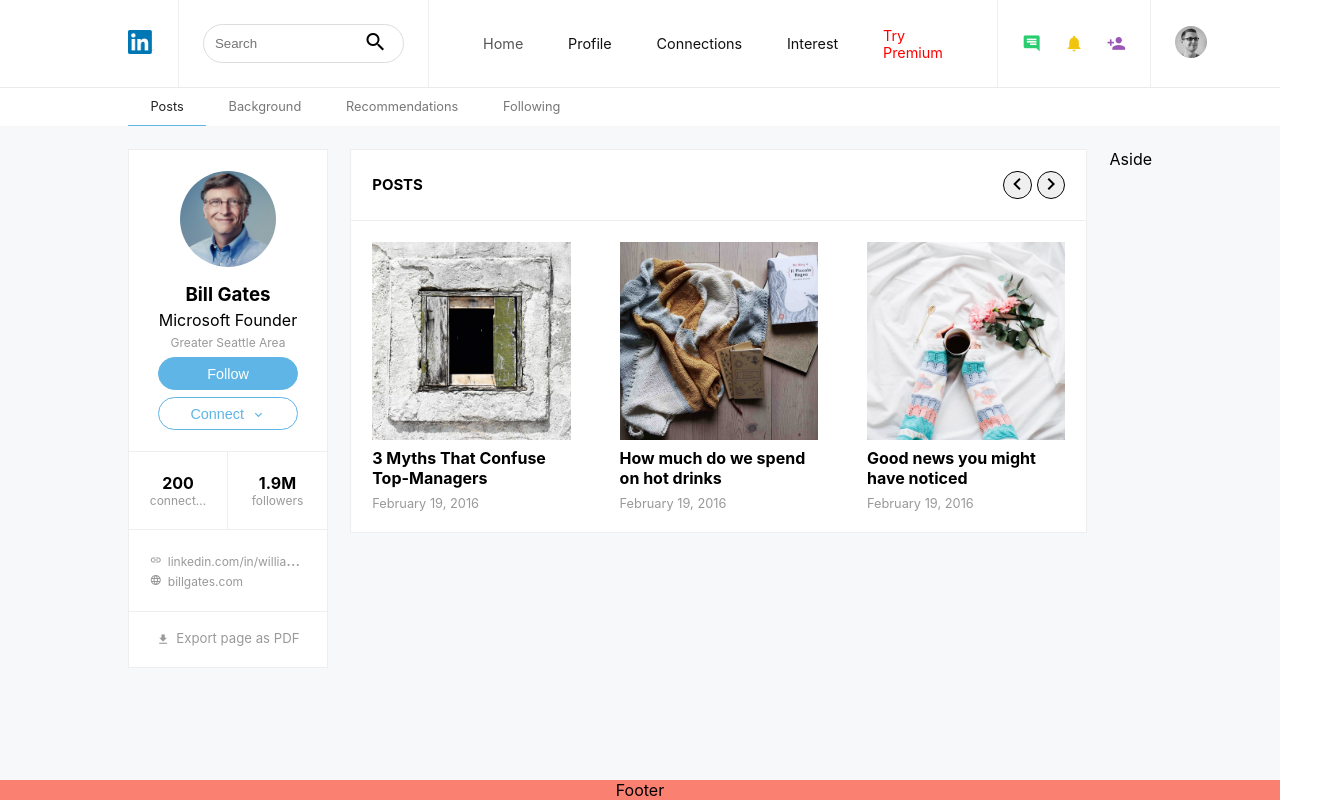
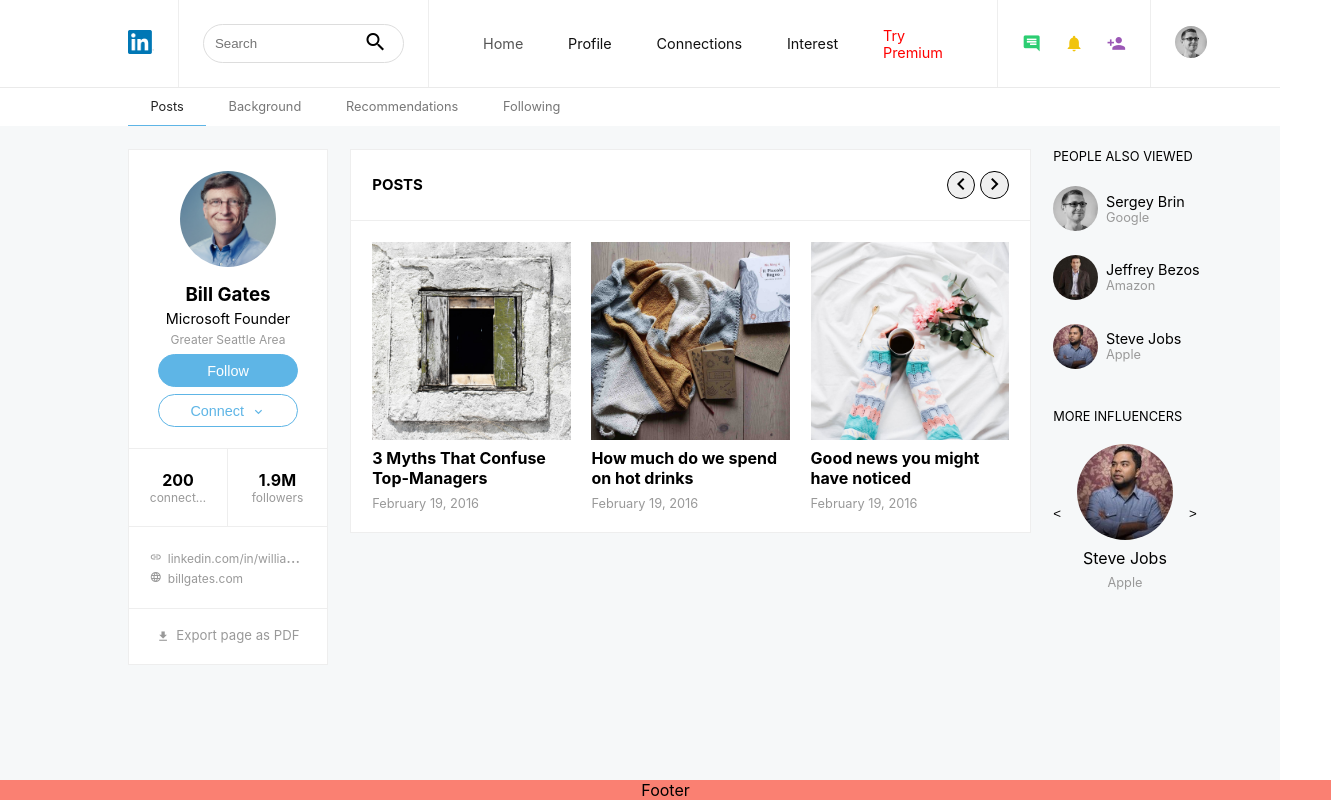
Before and after one commit to adriannan/frontloop-join-in, a React (Create React App) app: page / in a window 1280 px wide. Shown: the whole page, 1331 px wide, since content can reach past the window. Built offline with nearby package versions, Linux system fonts and the light colour scheme.

Commit message:
aside-right sect

```diff
--- a/src/layouts/Aside.js
+++ b/src/layouts/Aside.js
@@ -1,7 +1,66 @@
 import React from "react";
+import img1 from "../images/avatar.jpg";
+import img2 from "../images/avatar2.jpg";
+import img3 from "../images/avatar3.jpg";
 
 const Aside = () => {
-  return <div>Aside</div>;
+  return (
+    <div>
+      <h3 className="aside__tit">people also viewed</h3>
+      <div className="aside__prof">
+        <a href="#">
+          <img src={img1} className="prof__img"></img>
+          <span className="prof__name">Sergey Brin</span>
+          <span className="prof__company">Google</span>
+        </a>
+      </div>
+      <div className="aside__prof">
+        <a href="#">
+          <img src={img2} className="prof__img"></img>
+          <span className="prof__name">Jeffrey Bezos</span>
+          <span className="prof__company">Amazon</span>
+        </a>
+      </div>
+      <div className="aside__prof">
+        <a href="#">
+          <img src={img3} className="prof__img"></img>
+          <span className="prof__name">Steve Jobs</span>
+          <span className="prof__company">Apple</span>
+        </a>
+      </div>
+      <h3 className="aside__tit">more influencers</h3>
+      <div className="aside__infl">
+        <button className="infl__btn-left">
+          {`<`}
+          {/* <i class="material-icons">keyboard_arrow_left</i> */}
+        </button>
+        <a href="#">
+          <img src={img3} className="infl__img"></img>
+          <span className="infl__name">Steve Jobs</span>
+          <span className="infl__company">Apple</span>
+        </a>
+        <button className="infl__btn-right">
+          {`>`}
+          {/* <i class="material-icons">keyboard_arrow_right</i> */}
+        </button>
+      </div>
+    </div>
+  );
 };
 
 export default Aside;
+
+{
+  /* <p className="rec__author">
+  <a href="#">
+    {" "}
+    <img src={img} alt="avatar" className="rec__img"></img>{" "}
+  </a>
+  <h3 className="rec__name">
+    <a href="#">{person}</a>
+  </h3>
+  <span className="rec__company">
+    <a href="#">{company}</a>
+  </span>
+</p>; */
+}
--- a/src/styles/aside.css
+++ b/src/styles/aside.css
@@ -1,7 +1,9 @@
 /* 5eb5e6 */
-.aside-left {
+.aside-left,
+.aside-right {
   max-width: 200px;
 }
+
 .aside__profile {
   background-color: #fff;
 }
@@ -66,6 +68,7 @@
   margin-bottom: 1em;
 }
 .profile__info h4 {
+  font-size: 0.9em;
   padding: 0.3rem;
   font-weight: normal;
 }
@@ -140,3 +143,86 @@
 .profile__pdf:hover .material-icons {
   transform: translateY(-0.15em);
 }
+
+/* aside right */
+
+.aside__tit {
+  font-size: 0.8em;
+  text-transform: uppercase;
+  font-weight: normal;
+}
+
+.aside__prof a {
+  text-decoration: none;
+  min-width: 150px;
+  display: flex;
+  flex-flow: column wrap;
+  justify-content: center;
+  /* align-items: center; */
+  /* width: 200px; */
+  height: 3em;
+  margin-top: 1.3em;
+  /* cursor: pointer; */
+}
+
+.prof__img {
+  width: 2.8em;
+  height: 2.8em;
+  border-radius: 50%;
+  margin-right: 0.5em;
+}
+
+.prof__name {
+  font-size: 0.9em;
+  width: 70%;
+}
+.prof__name {
+  color: #000;
+}
+.prof__company {
+  color: #999;
+  font-size: 0.8em;
+  width: 70%;
+}
+.aside__prof a:hover .prof__company,
+.aside__infl a:hover .infl__company {
+  text-decoration: underline;
+}
+.aside__tit:nth-of-type(2) {
+  margin-top: 3em;
+  margin-bottom: 1em;
+}
+.aside__infl {
+  display: flex;
+  /* justify-content: center; */
+  align-items: center;
+}
+.aside__infl a {
+  text-decoration: none;
+  display: flex;
+  flex-direction: column;
+  justify-content: center;
+  align-items: center;
+}
+
+.infl__img {
+  width: 6em;
+  height: 6em;
+  border-radius: 50%;
+  margin: 0.5em 1em;
+}
+.infl__btn-left,
+.infl__btn-right {
+  height: 5em;
+  border: none;
+  background-color: transparent;
+  cursor: pointer;
+}
+.infl__name {
+  color: #000;
+}
+.infl__company {
+  color: #999;
+  font-size: 0.8em;
+  margin-top: 0.5em;
+}
```
